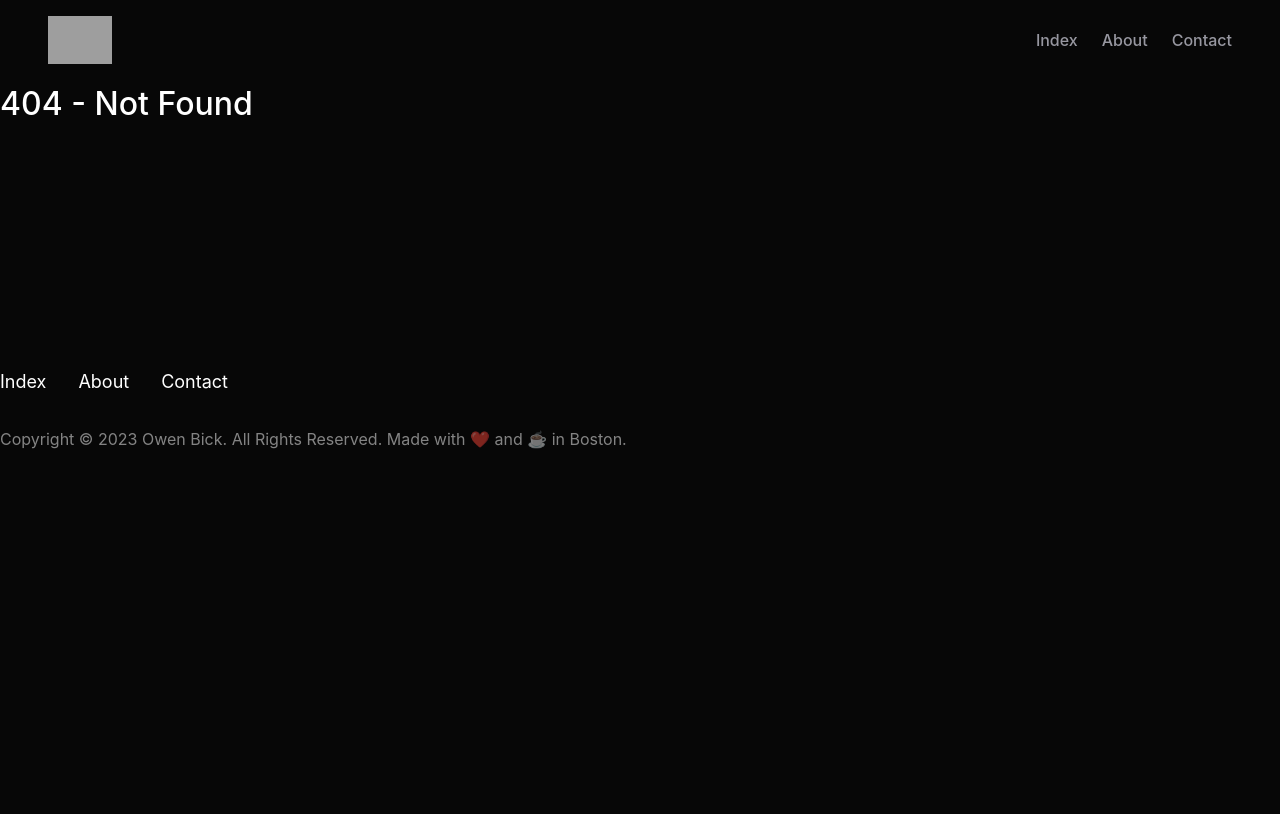
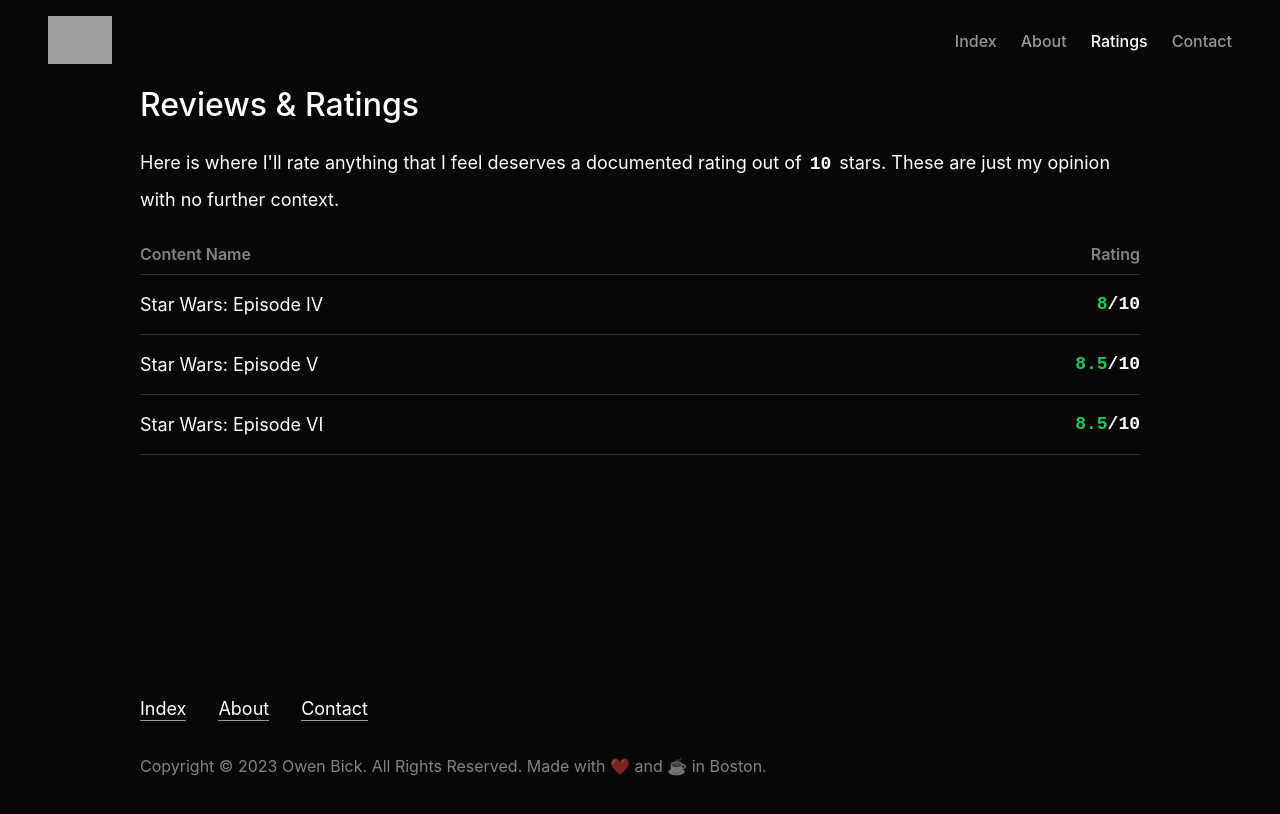
Before and after one commit to bick/website, a Next.js app: page /ratings in a window 1280 px wide. Before the commit this address had no page. Shown: the top 814 px of the page. Built offline with nearby package versions, Linux system fonts and the light colour scheme; grey boxes are pictures that could not be loaded.

Commit message:
Update content

```diff
--- a/components/Header.tsx
+++ b/components/Header.tsx
@@ -1,4 +1,4 @@
-import React from 'react';
+import React from "react";
 import Link from "next/link";
 import { useRouter } from "next/router";
 import { useState } from "react";
@@ -21,17 +21,44 @@ export default function Header() {
       </div>
       <ul className="header__list">
         <li className="header__item">
-                    <Link className={currentRoute === "/" ? "header__link active" : "header__link"} href="/">
+          <Link
+            className={
+              currentRoute === "/" ? "header__link active" : "header__link"
+            }
+            href="/"
+          >
             Index
           </Link>
         </li>
         <li className="header__item">
-                    <Link className={currentRoute === "/about" ? "header__link active" : "header__link"} href="/about">
+          <Link
+            className={
+              currentRoute === "/about" ? "header__link active" : "header__link"
+            }
+            href="/about"
+          >
             About
           </Link>
         </li>
         <li className="header__item">
-                    <Link className={currentRoute === "/contact" ? "header__link active" : "header__link"} href="/contact">
+          <Link
+            className={
+              currentRoute === "/ratings" ? "header__link active" : "header__link"
+            }
+            href="/ratings"
+          >
+            Ratings
+          </Link>
+        </li>
+        <li className="header__item">
+          <Link
+            className={
+              currentRoute === "/contact"
+                ? "header__link active"
+                : "header__link"
+            }
+            href="/contact"
+          >
             Contact
           </Link>
         </li>
--- a/pages/about.tsx
+++ b/pages/about.tsx
@@ -63,7 +63,7 @@ export default function Home() {
         </section>
         <section className="social">
           <div className="container">
-            <h3>
+            <h3 className="opacity-100 italic">
               This website was built using NextJS, TypeScript, SASS, and Vercel.
             </h3>
           </div>
--- a/pages/index.tsx
+++ b/pages/index.tsx
@@ -36,25 +36,27 @@ export default function Home() {
             <h3>Featured Projects</h3>
             <ul className="portfolio__list">
               <li>
-                <div className="portfolio__list__current">
-                  <Link href="https://spoteasy.com" target="_blank">
-                    SpotEasy
-                  </Link>
-                  <span className="lg:hidden">👈 Current project</span>
-                </div>
-                <span className="portfolio__list__desc">Boston's #1 apartment marketplace</span>
+                <Link href="https://spoteasy.com" target="_blank">
+                  SpotEasy
+                </Link>
+                <span className="portfolio__desc">
+                  , Boston's #1 apartment marketplace
+                </span>
+                👈 Current project
               </li>
               <li>
                 <Link href="https://weekendlabs.net" target="_blank">
                   Weekend Labs
                 </Link>
-                <span>, A full-service product consultancy</span>
+                <span className="portfolio__desc">
+                  , A full-service product consultancy
+                </span>
               </li>
               <li>
                 <Link href="https://hourlytomonthly.com" target="_blank">
                   Hourly to Monthly
                 </Link>
-                <span>
+                <span className="portfolio__desc">
                   , Convert the hourly costs of services to its monthly cost
                 </span>
               </li>
--- /dev/null
+++ b/pages/ratings.tsx
@@ -0,0 +1,68 @@
+import Head from "next/head";
+import Link from "next/link";
+import Image from "next/image";
+import Layout from "../components/Layout";
+import Header from "../components/Header";
+import Footer from "../components/Footer";
+import { useState } from "react";
+
+export default function Home() {
+  const [ratings] = useState([
+    { name: "Star Wars: Episode IV", rating: 8 },
+    { name: "Star Wars: Episode V", rating: 8.5 },
+    { name: "Star Wars: Episode VI", rating: 8.5 },
+  ]);
+
+  const getRatingColor = (rating) => {
+    if (rating >= 0 && rating <= 4) return "red";
+    if (rating > 4 && rating <= 7) return "yellow";
+    if (rating > 7 && rating <= 10) return "#23C55E";
+  };
+
+  return (
+    <>
+      <Head>
+        <title>Reviews – Owen Bick</title>
+        <link rel="icon" href="./static/favicon.ico" />
+        <meta name="description" content="Ratings and reviews by Owen Bick" />
+        <meta name="author" content="Owen Bick" />
+      </Head>
+      <Header></Header>
+      <Layout>
+        <section className="hero">
+          <div className="container">
+            <h1>Reviews &amp; Ratings</h1>
+          </div>
+        </section>
+        <section className="reviews">
+          <div className="container">
+            <p>
+              Here is where I'll rate anything that I feel deserves a documented
+              rating out of
+              <span className="reviews__number">10</span>stars. These are just
+              my opinion with no further context.
+            </p>
+            <table>
+              <tr>
+                <th>Content Name</th>
+                <th>Rating</th>
+              </tr>
+              {ratings.map((ratingData) => (
+                <tr key={ratingData.name}>
+                  <td>{ratingData.name}</td>
+                  <td>
+                    <span style={{ color: getRatingColor(ratingData.rating) }}>
+                      {ratingData.rating}
+                    </span>
+                    /10
+                  </td>
+                </tr>
+              ))}
+            </table>
+          </div>
+        </section>
+      </Layout>
+      <Footer></Footer>
+    </>
+  );
+}
--- a/styles/breakpoints/base.scss
+++ b/styles/breakpoints/base.scss
@@ -6,17 +6,18 @@ body {
 }
 
 a {
-  border-bottom: 1px solid transparent;
+  border-bottom: 1px solid var(--link);
   text-decoration: none;
-  padding-bottom: 0px;
+  padding-bottom: 1px;
   max-width: fit-content;
   color: #2997ff;
 
   &:hover {
-    border-bottom: 1px solid var(--link);
+    border-bottom: 1px dashed var(--link);
     text-decoration: none !important;
     opacity: .75;
     text-decoration: underline;
+    font-style: italic;
   }
 
   &:link[href^="https://"]:after {
@@ -31,7 +32,10 @@ a {
 }
 
 h3 {
-  font-size: 1.25rem;
+  font-size: 1.25rem !important;
+  font-weight: 600 !important;
+  opacity: .5;
+  margin-bottom: 1rem !important;
 }
 
 .header {
@@ -49,6 +53,10 @@ h3 {
 
     a {
       border-bottom: 0;
+
+      &:hover {
+        opacity: 1;
+      }
 
       img {
         max-width: 4rem;
@@ -95,6 +103,7 @@ h3 {
         &:hover {
           color: var(--white);
           text-decoration: none;
+          font-style: normal;
         }
 
         &.active {
@@ -143,10 +152,6 @@ h3 {
 .portfolio {
   margin-top: 5rem;
 
-  h3 {
-    font-weight: 500;
-  }
-
   .portfolio__list {
     li {
       padding-left: 18px;
@@ -154,7 +159,6 @@ h3 {
       font-size: 1.125rem;
 
       a {
-        margin-right: 2rem;
         border-bottom: 1px solid var(--link);
 
         &:hover {
@@ -172,12 +176,11 @@ h3 {
         transform: translate(-18px, 14px);
       }
     }
+  }
 
-    &__current {}
-
-    &__desc {
-      opacity: 0.5;
-    }
+  &__desc {
+    opacity: 0.5;
+    margin-right: 1rem;
   }
 }
 
@@ -189,10 +192,6 @@ h3 {
     img {
       display: none;
     }
-  }
-
-  h3 {
-    font-weight: 500;
   }
 
   p {
@@ -210,13 +209,55 @@ h3 {
   font-size: 1.125rem;
   line-height: 2;
 
-  h3 {
-    font-weight: 500;
-  }
-
   span {
     display: inline-block;
     margin: 0 0.5rem 0 0;
+  }
+}
+
+.reviews {
+  p {
+    margin-top: 1rem;
+    font-size: 1.125rem;
+  }
+
+  &__number {
+    font-family: monospace;
+    margin: 0 .5rem;
+    font-weight: 600;
+  }
+
+  table {
+    margin-top: 1rem;
+    width: 100%;
+
+    th {
+      font-weight: 600;
+      opacity: .5;
+      text-align: left;
+      padding: 0 1rem 0 0;
+      border-bottom: 1px solid rgba(242, 241, 239, 0.2);
+      padding: .5rem 0;
+
+      &:nth-child(2) {
+        text-align: right;
+      }
+    }
+
+    td {
+      font-size: 1.125rem;
+      padding: 1rem 0;
+      border-bottom: 1px solid rgba(242, 241, 239, 0.2);
+
+      &:nth-child(2) {
+        text-align: right;
+        font-family: monospace;
+        font-weight: 600;
+        span {
+          color: yellow;
+        }
+      }
+    }
   }
 }
 
--- a/styles/partials/grid.scss
+++ b/styles/partials/grid.scss
@@ -41,7 +41,7 @@ html {
 
 @media (min-width: 1200px) {
     .container {
-        max-width: 1000px;
+        max-width: 1000px !important;
     }
 }
 
```
Lines whose indentation alone changed are shown as unchanged.
